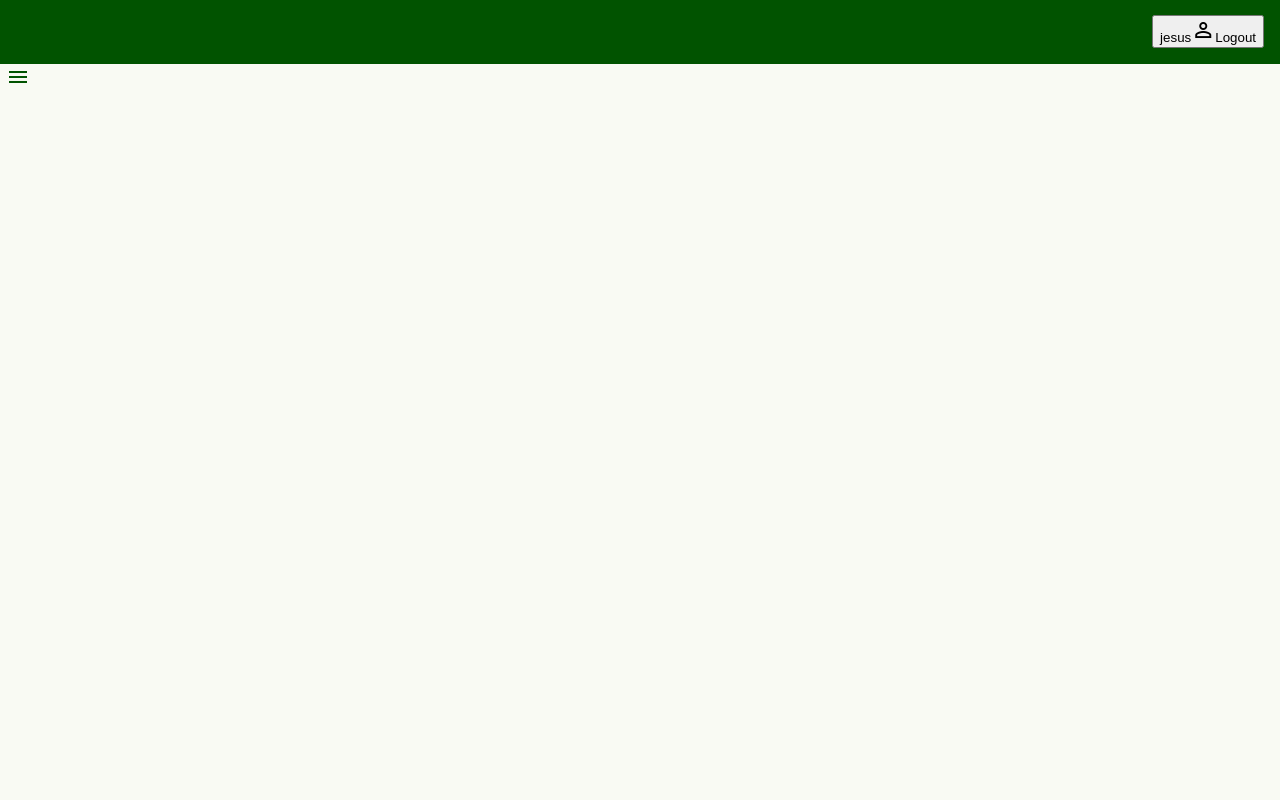
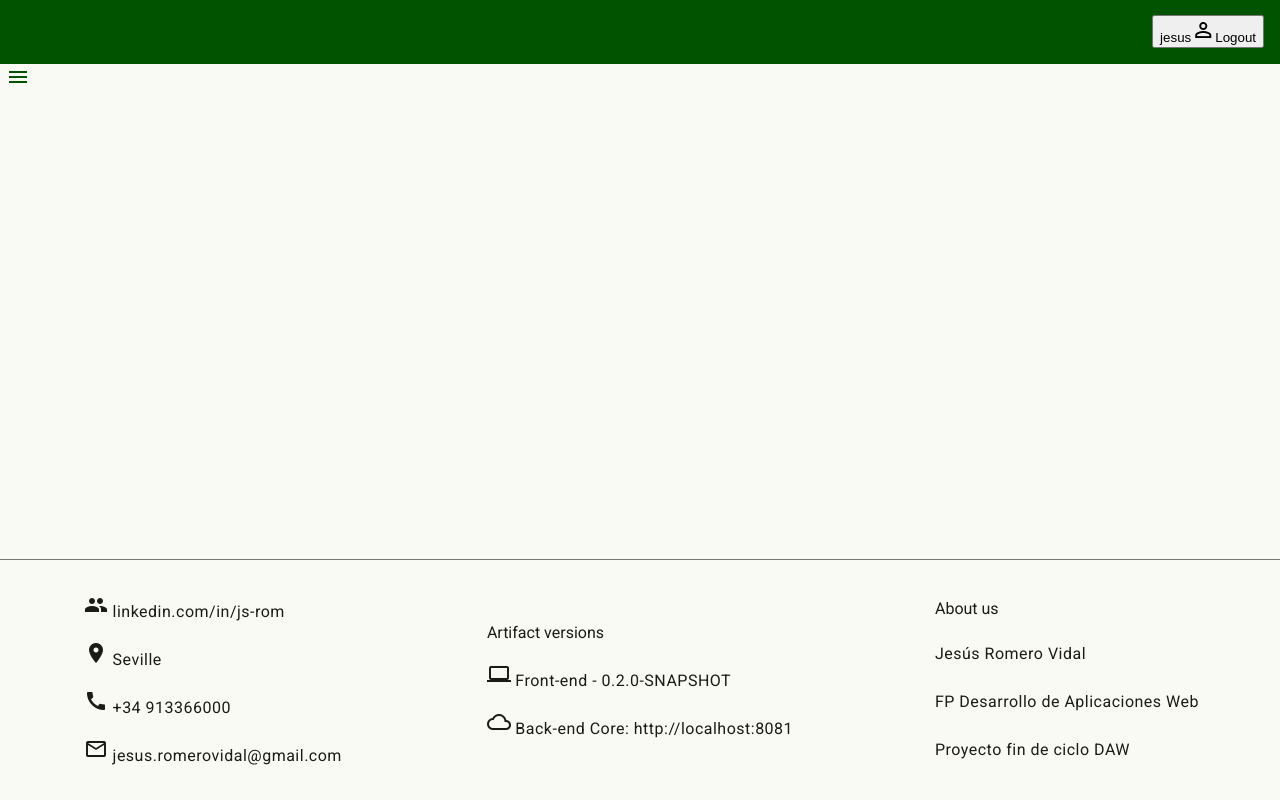
Before and after one commit to js-rom/test-app-frontend, an Angular app: page /admin in a window 1280 px wide. Shown: the top 800 px of the page. Built offline with nearby package versions, Linux system fonts and the light colour scheme.

Commit message:
add admin layout #11

```diff
--- a/src/app/features/admin/admin.component.html
+++ b/src/app/features/admin/admin.component.html
@@ -1,3 +1,5 @@
-<app-toolbar></app-toolbar>
-<app-sidenav></app-sidenav>
-<app-footer></app-footer>
+<section class="layout">
+    <app-toolbar class="header"></app-toolbar>
+    <app-sidenav class="body"></app-sidenav>
+    <app-footer class="footer"></app-footer>
+</section>
--- a/src/app/features/admin/admin.component.scss
+++ b/src/app/features/admin/admin.component.scss
@@ -1 +1,17 @@
-/* app.component.scss o styles.scss */
+
+.layout {
+  width: 100%;
+
+  display: grid;
+  grid-template-areas: "header"
+                        "body"
+                        "footer";
+
+  grid-template-columns: 1fr;
+  grid-template-rows: auto 1fr auto;
+  min-height: 100dvh;
+}
+
+.header { grid-area: header; }
+.body { grid-area: body; }
+.footer { grid-area: footer; }
--- a/src/app/features/admin/sidenav/sidenav.component.scss
+++ b/src/app/features/admin/sidenav/sidenav.component.scss
@@ -1,6 +1,6 @@
 .layout {
     width: 100%;
-    height: 100%;
+    min-height: 100%;
 
     display: grid;
     grid:
```
Also changed, not shown: src/styles.scss (line endings or trailing spaces).
